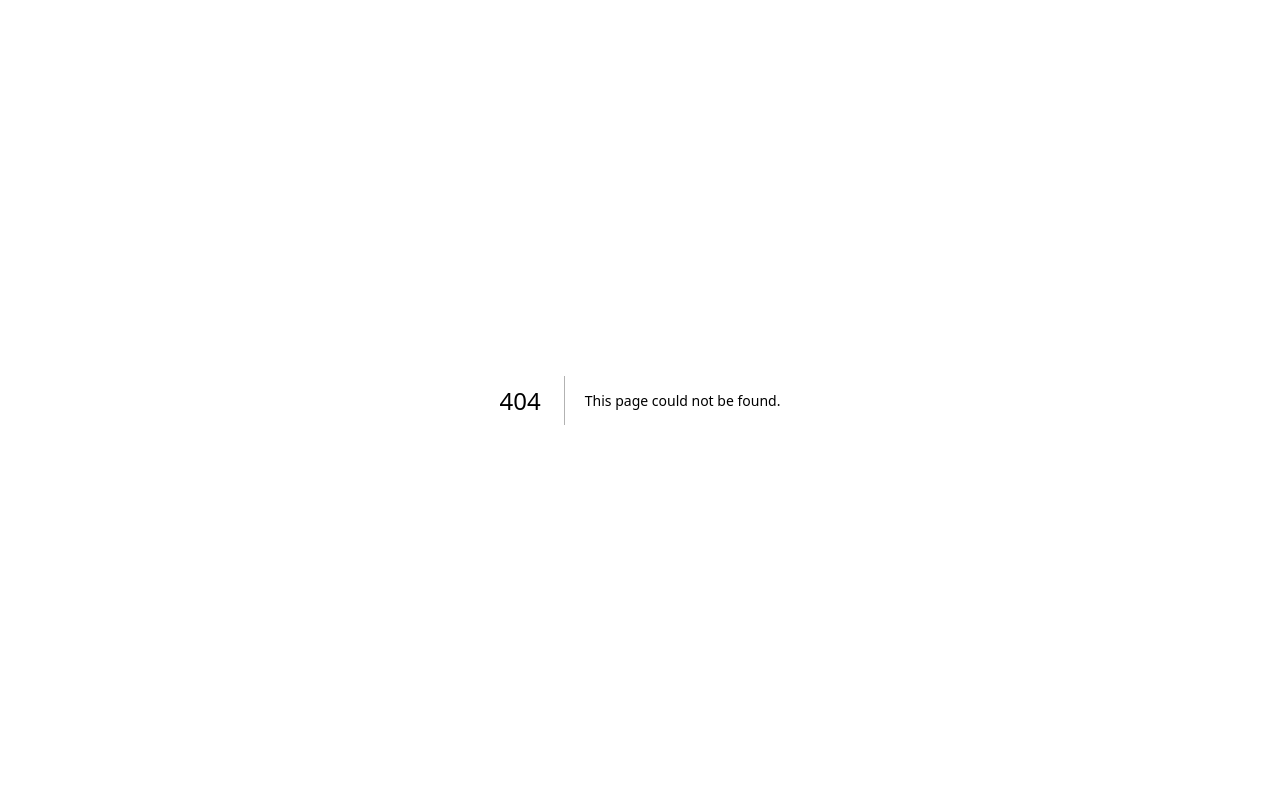
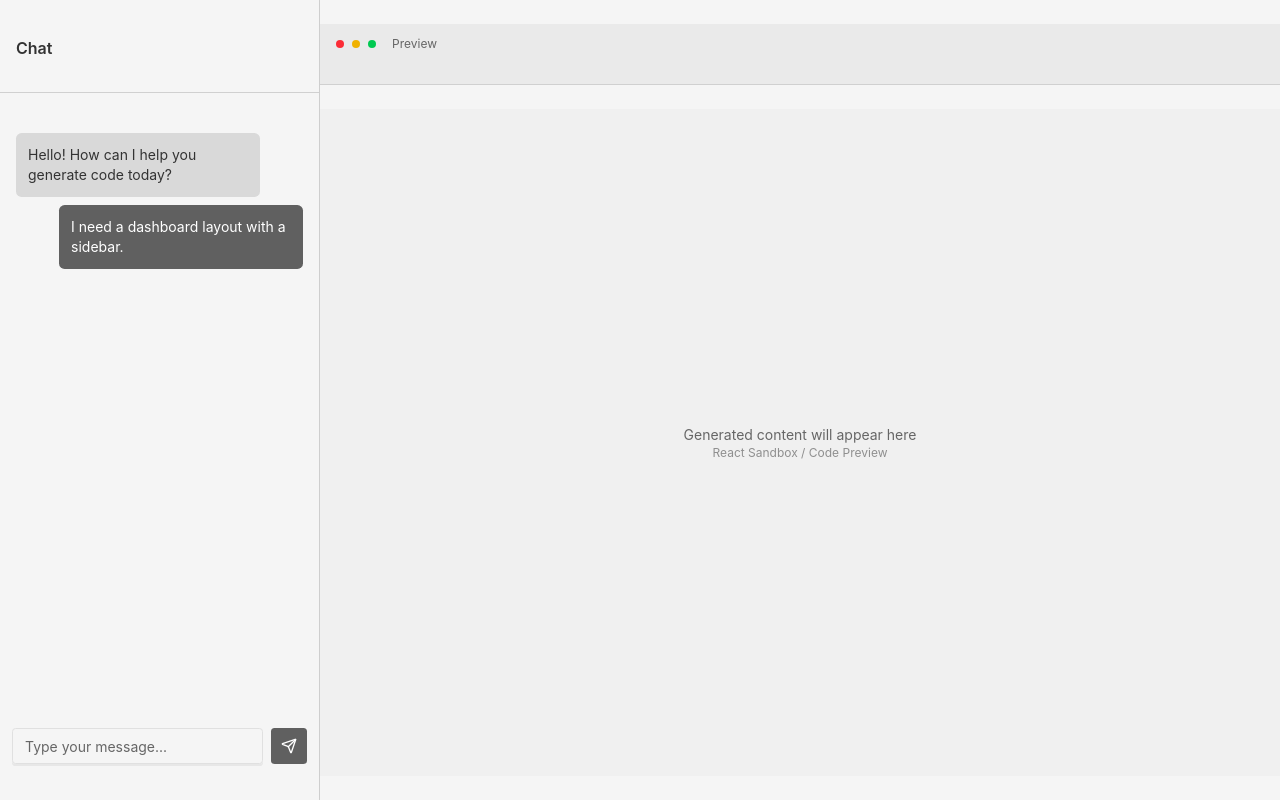
Before and after one commit to Aetrix-ai/web, a Next.js app: page /generate in a window 1280 px wide. Before the commit this address had no page. Built offline with nearby package versions, Linux system fonts and the light colour scheme; no server answers.

Commit message:
feat: chatpage

```diff
--- a/app/dashboard/page.tsx
+++ b/app/dashboard/page.tsx
@@ -1,22 +1,23 @@
-"use client"
+"use client";
 
-import { FolderGit2, LayoutDashboard, LifeBuoy, Loader2, Settings, Sparkles, Trophy, UserRound } from "lucide-react"
-import { useEffect, useMemo, useState } from "react"
+import { FolderGit2, LayoutDashboard, LifeBuoy, Loader2, Settings, Sparkles, Trophy, UserRound } from "lucide-react";
+import { useEffect, useMemo, useState } from "react";
 
-import { Achievements } from "@/components/dashboard/achievements"
-import { Navbar } from "@/components/dashboard/navbar"
-import type { NavItem } from "@/components/dashboard/navbar"
-import { Projects } from "@/components/dashboard/projects"
-import { RecentActivity } from "@/components/dashboard/recent-activity"
-import { SettingsSection } from "@/components/dashboard/settings-section"
-import { UserDetails } from "@/components/dashboard/user-details"
-import type { DashboardData, User } from "@/components/dashboard/types"
-import { Button } from "@/components/ui/button"
+import { Achievements } from "@/components/dashboard/achievements";
+import { Navbar } from "@/components/dashboard/navbar";
+import type { NavItem } from "@/components/dashboard/navbar";
+import { Projects } from "@/components/dashboard/projects";
+import { RecentActivity } from "@/components/dashboard/recent-activity";
+import { SettingsSection } from "@/components/dashboard/settings-section";
+import { UserDetails } from "@/components/dashboard/user-details";
+import type { DashboardData, User } from "@/components/dashboard/types";
+import { Button } from "@/components/ui/button";
+import { useRouter } from "next/navigation";
 
 function useDashboardData() {
-  const [data, setData] = useState<DashboardData | null>(null)
-  const [loading, setLoading] = useState(true)
-
+  const [data, setData] = useState<DashboardData | null>(null);
+  const [loading, setLoading] = useState(true);
+  const router = useRouter();
   useEffect(() => {
     const timer = setTimeout(() => {
       setData({
@@ -69,14 +70,14 @@ function useDashboardData() {
           { title: "AI assist", description: "Use AI suggestions while drafting.", enabled: true },
           { title: "Privacy", description: "Limit profile visibility to cohort.", enabled: false },
         ],
-      })
-      setLoading(false)
-    }, 400)
+      });
+      setLoading(false);
+    }, 400);
 
-    return () => clearTimeout(timer)
-  }, [])
+    return () => clearTimeout(timer);
+  }, []);
 
-  return { data, loading }
+  return { data, loading };
 }
 
 const navItems: NavItem[] = [
@@ -86,12 +87,12 @@ const navItems: NavItem[] = [
   { id: "achievements", label: "Achievements", icon: Trophy },
   { id: "activity", label: "Activity", icon: Sparkles },
   { id: "settings", label: "Settings", icon: Settings },
-]
+];
 
 export default function DashboardPage() {
-  const { data, loading } = useDashboardData()
-  const [activeTab, setActiveTab] = useState("overview")
-
+  const { data, loading } = useDashboardData();
+  const [activeTab, setActiveTab] = useState("overview");
+  const router = useRouter();
   const placeholderUser = useMemo<User>(
     () => ({
       name: "Loading...",
@@ -100,9 +101,9 @@ export default function DashboardPage() {
       avatar: "https://api.dicebear.com/8.x/thumbs/svg?seed=placeholder",
     }),
     []
-  )
+  );
 
-  const user = data?.user ?? placeholderUser
+  const user = data?.user ?? placeholderUser;
 
   const renderContent = () => {
     if (loading) {
@@ -113,7 +114,7 @@ export default function DashboardPage() {
             <span className="text-lg">Loading your portfolio...</span>
           </div>
         </div>
-      )
+      );
     }
 
     switch (activeTab) {
@@ -144,19 +145,31 @@ export default function DashboardPage() {
               <div className="rounded-xl border bg-card p-6 shadow-sm h-full flex flex-col">
                 <h3 className="font-semibold mb-4">Quick Actions</h3>
                 <div className="grid grid-cols-2 gap-3 flex-1">
-                    <Button variant="outline" className="h-full py-4 flex flex-col gap-2 hover:bg-primary/5 hover:border-primary/20 transition-colors">
+                  <Button
+                    variant="outline"
+                    className="h-full py-4 flex flex-col gap-2 hover:bg-primary/5 hover:border-primary/20 transition-colors"
+                  >
                     <FolderGit2 className="size-5 text-primary" />
                     <span>Add Project</span>
                   </Button>
-                    <Button variant="outline" className="h-full py-4 flex flex-col gap-2 hover:bg-primary/5 hover:border-primary/20 transition-colors">
+                  <Button
+                    variant="outline"
+                    className="h-full py-4 flex flex-col gap-2 hover:bg-primary/5 hover:border-primary/20 transition-colors"
+                  >
                     <Trophy className="size-5 text-primary" />
                     <span>Add Achievement</span>
                   </Button>
-                    <Button variant="outline" className="h-full py-4 flex flex-col gap-2 hover:bg-primary/5 hover:border-primary/20 transition-colors">
+                  <Button
+                    variant="outline"
+                    className="h-full py-4 flex flex-col gap-2 hover:bg-primary/5 hover:border-primary/20 transition-colors"
+                  >
                     <UserRound className="size-5 text-primary" />
                     <span>Edit Profile</span>
                   </Button>
-                    <Button variant="outline" className="h-full py-4 flex flex-col gap-2 hover:bg-primary/5 hover:border-primary/20 transition-colors">
+                  <Button
+                    variant="outline"
+                    className="h-full py-4 flex flex-col gap-2 hover:bg-primary/5 hover:border-primary/20 transition-colors"
+                  >
                     <Settings className="size-5 text-primary" />
                     <span>Settings</span>
                   </Button>
@@ -164,46 +177,49 @@ export default function DashboardPage() {
               </div>
             </div>
 
-            <Button className="w-full py-8 text-lg font-semibold transition-all hover:shadow-md active:scale-[0.99]">
+            <Button
+              onClick={() => router.replace("/generate")}
+              className="w-full py-8 text-lg font-semibold transition-all hover:shadow-md active:scale-[0.99]"
+            >
               <Sparkles className="mr-2 size-6" />
               Create Website
             </Button>
           </div>
-        )
+        );
       case "profile":
         return (
           <div className="mx-auto space-y-6 max-w-6xl animate-in fade-in slide-in-from-bottom-4 duration-500">
             <UserDetails user={user} />
           </div>
-        )
+        );
       case "projects":
         return (
           <div className="animate-in fade-in slide-in-from-bottom-4 duration-500">
             <Projects projects={data?.projects || []} />
           </div>
-        )
+        );
       case "achievements":
         return (
           <div className="animate-in fade-in slide-in-from-bottom-4 duration-500">
             <Achievements achievements={data?.achievements || []} />
           </div>
-        )
+        );
       case "activity":
         return (
           <div className="animate-in fade-in slide-in-from-bottom-4 duration-500">
             <RecentActivity activities={data?.activities || []} />
           </div>
-        )
+        );
       case "settings":
         return (
           <div className="animate-in fade-in slide-in-from-bottom-4 duration-500">
             <SettingsSection settings={data?.settings || []} />
           </div>
-        )
+        );
       default:
-        return null
+        return null;
     }
-  }
+  };
 
   return (
     <div className="flex min-h-screen bg-background">
@@ -216,17 +232,17 @@ export default function DashboardPage() {
             <p className="text-sm text-muted-foreground">Manage your {activeTab} and portfolio data.</p>
           </div>
           <div className="flex items-center gap-4">
-             <Button variant="outline" size="sm">View Public Profile</Button>
+            <Button variant="outline" size="sm">
+              View Public Profile
+            </Button>
             <div className="h-8 w-8 rounded-full bg-primary/10 border flex items-center justify-center text-xs font-medium text-primary">
               {user.name.charAt(0)}
             </div>
           </div>
         </header>
 
-        <div className="p-8 w-full">
-          {renderContent()}
-        </div>
+        <div className="p-8 w-full">{renderContent()}</div>
       </main>
     </div>
-  )
+  );
 }
--- /dev/null
+++ b/app/generate/page.tsx
@@ -0,0 +1,18 @@
+import { Chatbox } from "@/components/generate/chatbox"
+import { Preview } from "@/components/generate/preview"
+
+export default function GeneratePage() {
+  return (
+    <div className="flex h-screen flex-col md:flex-row bg-background">
+      {/* Left side - Chatbox (1 part) */}
+      <div className="w-full md:w-1/4 h-1/3 md:h-full min-w-[300px]">
+        <Chatbox className="h-full border-0 rounded-none border-b md:border-b-0 md:border-r" />
+      </div>
+
+      {/* Right side - Preview (3 parts) */}
+      <div className="w-full md:w-3/4 h-2/3 md:h-full">
+        <Preview className="h-full border-0 rounded-none" />
+      </div>
+    </div>
+  )
+}
--- /dev/null
+++ b/components/generate/chatbox.tsx
@@ -0,0 +1,39 @@
+"use client"
+
+import * as React from "react"
+import { Send } from "lucide-react"
+
+
+import { cn } from "@/lib/utils"
+import { Button } from "@/components/ui/button"
+import { Card, CardContent, CardFooter, CardHeader, CardTitle } from "@/components/ui/card"
+import { Input } from "@/components/ui/input"
+
+export function Chatbox({ className }: React.ComponentProps<"div">) {
+  return (
+    <Card className={cn("flex flex-col h-full", className)}>
+      <CardHeader className="px-4 py-3 border-b">
+        <CardTitle className="text-md">Chat</CardTitle>
+      </CardHeader>
+      <CardContent className="flex-1 overflow-y-auto p-4 space-y-4">
+        <div className="flex flex-col gap-2">
+          <div className="bg-muted p-3 rounded-lg max-w-[85%] self-start text-sm">
+            Hello! How can I help you generate code today?
+          </div>
+          <div className="bg-primary text-primary-foreground p-3 rounded-lg max-w-[85%] self-end text-sm">
+            I need a dashboard layout with a sidebar.
+          </div>
+        </div>
+      </CardContent>
+      <CardFooter className="p-3 pt-0">
+        <form className="flex w-full items-center space-x-2" onSubmit={(e) => e.preventDefault()}>
+          <Input type="text" placeholder="Type your message..." className="flex-1" />
+          <Button type="submit" size="icon">
+            <Send className="h-4 w-4" />
+            <span className="sr-only">Send</span>
+          </Button>
+        </form>
+      </CardFooter>
+    </Card>
+  )
+}
--- /dev/null
+++ b/components/generate/preview.tsx
@@ -0,0 +1,29 @@
+import * as React from "react"
+
+import { cn } from "@/lib/utils"
+import { Card, CardContent, CardHeader, CardTitle } from "@/components/ui/card"
+
+export function Preview({ className }: React.ComponentProps<"div">) {
+  return (
+    <Card className={cn("flex flex-col h-full overflow-hidden", className)}>
+      <CardHeader className="px-4 py-3 border-b bg-muted/40">
+        <CardTitle className="text-md font-normal flex items-center gap-2">
+          <span className="w-2 h-2 rounded-full bg-red-500" />
+          <span className="w-2 h-2 rounded-full bg-yellow-500" />
+          <span className="w-2 h-2 rounded-full bg-green-500" />
+          <span className="ml-2 text-muted-foreground text-xs">Preview</span>
+        </CardTitle>
+      </CardHeader>
+      <CardContent className="flex-1 p-0 bg-background relative">
+        <div className="absolute inset-0 flex items-center justify-center text-muted-foreground">
+          <div className="text-center">
+            <p className="text-sm">Generated content will appear here</p>
+            <p className="text-xs opacity-70">React Sandbox / Code Preview</p>
+          </div>
+        </div>
+        {/* Iframe or Sandbox would go here */}
+        {/* <iframe src="..." className="w-full h-full border-0" /> */}
+      </CardContent>
+    </Card>
+  )
+}
```
Lines whose indentation alone changed are shown as unchanged.
